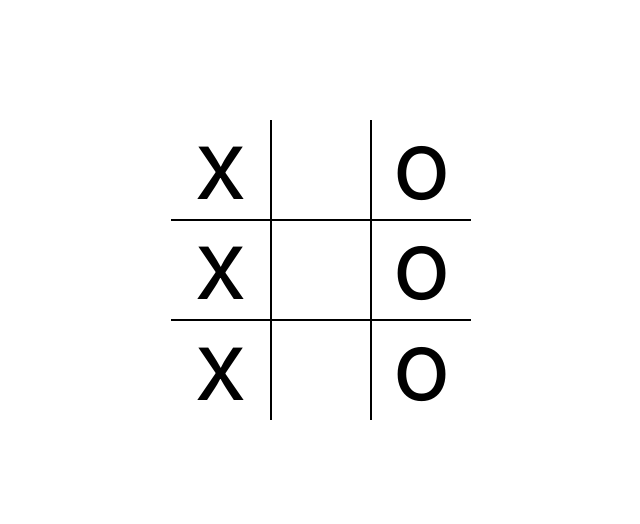
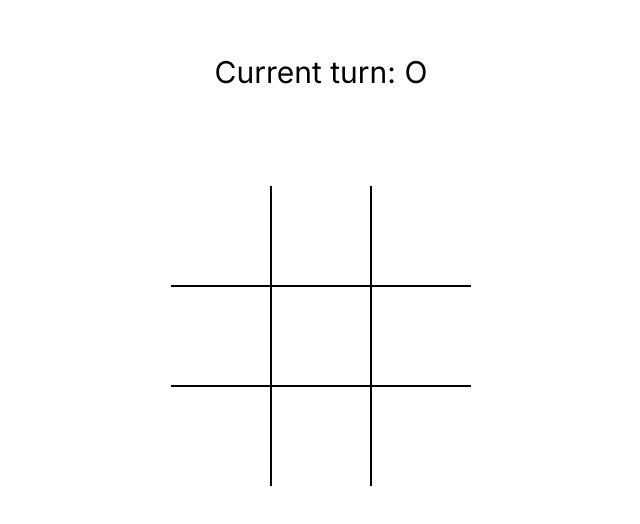
Before and after one commit to michaelzhan1/tictactoe, a Next.js app in the folder client/: page / in a window 1280 px wide. Shown: the part 130-654 px from the top of the page, without its empty margins (319-959 px from the left). Built offline with nearby package versions, Linux system fonts and the light colour scheme.

Commit message:
Implement game logic

```diff
--- a/client/src/app/page.tsx
+++ b/client/src/app/page.tsx
@@ -1,12 +1,74 @@
+'use client'
+
+
+import { useState, useEffect } from 'react'
 import Board from '@/components/Board'
 
 
 export default function Home() {
-  const board = ['x', '', 'o', 'x', '', 'o', 'x', '', 'o'];
+  const [board, setBoard] = useState<string[]>(new Array(9).fill(''));
+  const [player, setPlayer] = useState<number>(-1);
+  const [win, setWin] = useState<boolean>(false);
+
+  // define player state on load
+  useEffect(() =>{
+    setPlayer(Math.round(Math.random()));
+  }, [])
+
+  // check if player as won
+  useEffect(() => {
+    if (checkWinner()) {
+      setWin(true);
+    }
+  }, [board])
+
+  const playerMap: { [key: number]: string } = {
+    "-1": '',
+    0: 'X',
+    1: 'O'
+  }
+
+  const checkWinner = (): string => {
+    // check row
+    for (let i = 0; i < 9; i += 3) {
+      if (board[i] == 'X' && board[i + 1] == 'X' && board[i + 2] == 'X') return 'X';
+      if (board[i] == 'O' && board[i + 1] == 'O' && board[i + 2] == 'O') return 'O';
+    }
+
+    // check col
+    for (let i = 0; i < 3; i++) {
+      if (board[i] == 'X' && board[i + 3] == 'X' && board[i + 6] == 'X') return 'X';
+      if (board[i] == 'O' && board[i + 3] == 'O' && board[i + 6] == 'O') return 'O';
+    }
+
+    // check front diags
+    if (board[0] == 'X' && board[4] == 'X' && board[8] == 'X') return 'X';
+    if (board[0] == 'O' && board[4] == 'O' && board[8] == 'O') return 'O';
+
+    // check back diag
+    if (board[2] == 'X' && board[4] == 'X' && board[6] == 'X') return 'X';
+    if (board[2] == 'O' && board[4] == 'O' && board[6] == 'O') return 'O';
+    return '';
+  }
+
+  const updateBoardLogic = (i: number): void => {
+    const newBoard = [...board];
+    if (newBoard[i] !== '') return;
+    newBoard[i] = playerMap[player];
+    setBoard(newBoard);
+    setPlayer(1 - player);
+  }
+
   return (
     <>
-      <div className='flex h-screen w-screen items-center justify-center'>
-        <Board boardState={board} className='grid grid-cols-3 text-center text-8xl' />
+      <div className='flex flex-col h-screen w-screen items-center justify-center'>
+        <div className={win ? 'block' : 'hidden'}>
+          {playerMap[player]} has won!
+        </div>
+        <div className='mb-24'>
+          <p className='text-3xl'>Current turn: {playerMap[player]} </p>
+        </div>
+        <Board boardState={board} className='grid grid-cols-3 text-center text-8xl' updateBoard={updateBoardLogic} win={win} />
       </div>
     </>
   )
--- a/client/src/components/Board.tsx
+++ b/client/src/components/Board.tsx
@@ -14,7 +14,11 @@ export default function Board(props: BoardPropsType) {
           if (i <= 5) classes += " border-b"
           return (
             // return a square div
-            <div key={i} className={`flex justify-center items-center ${classes} h-[100px] w-[100px] hover:cursor-pointer pb-3`}>
+            <div
+              key={i}
+              className={`flex justify-center items-center ${classes} h-[100px] w-[100px] hover:cursor-pointer ${props.win ? 'pointer-events-none' : 'pointer-events-auto'}`}
+              onClick={() => props.updateBoard(i)}
+            >
               {cell}
             </div>
           )}
--- a/client/src/type/BoardProps.tsx
+++ b/client/src/type/BoardProps.tsx
@@ -1,4 +1,6 @@
 export interface BoardPropsType {
   boardState: string[];
   className?: string;
+  updateBoard: (i: number) => void;
+  win: boolean;
 }
```
